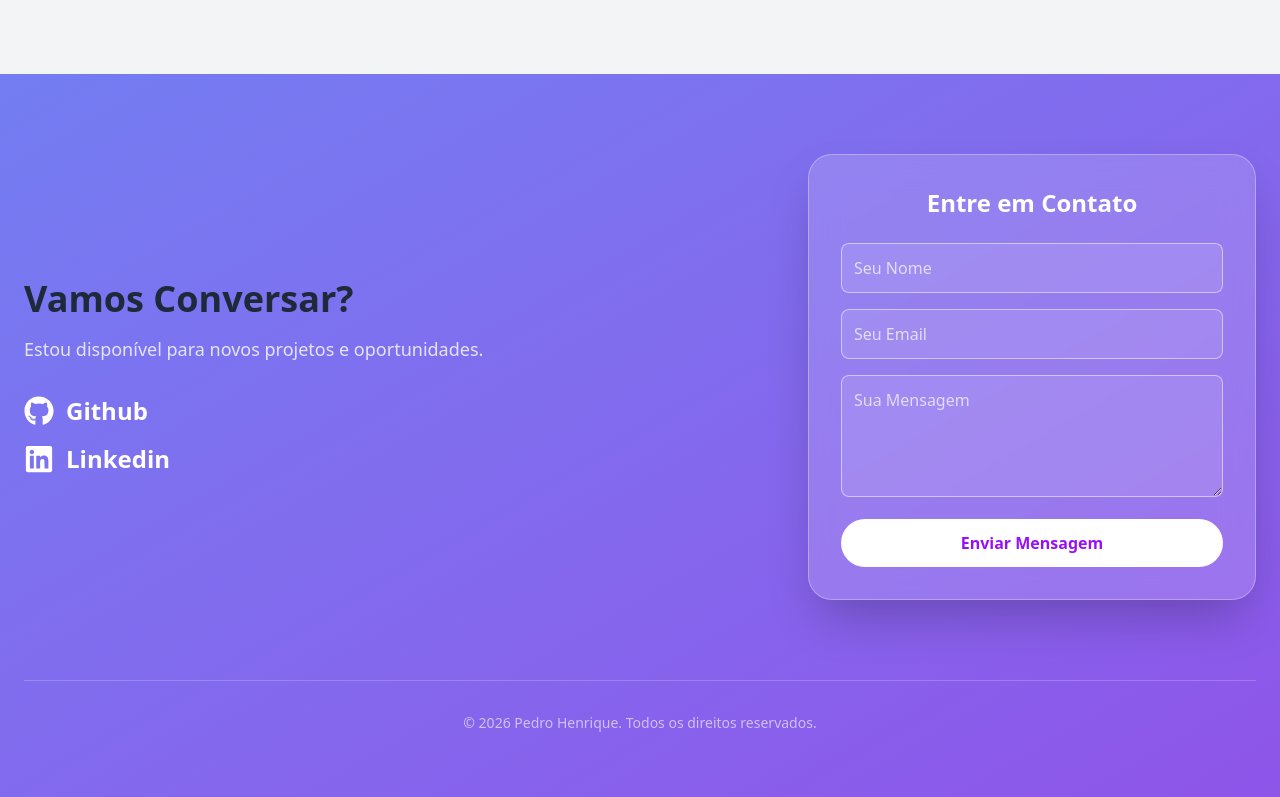
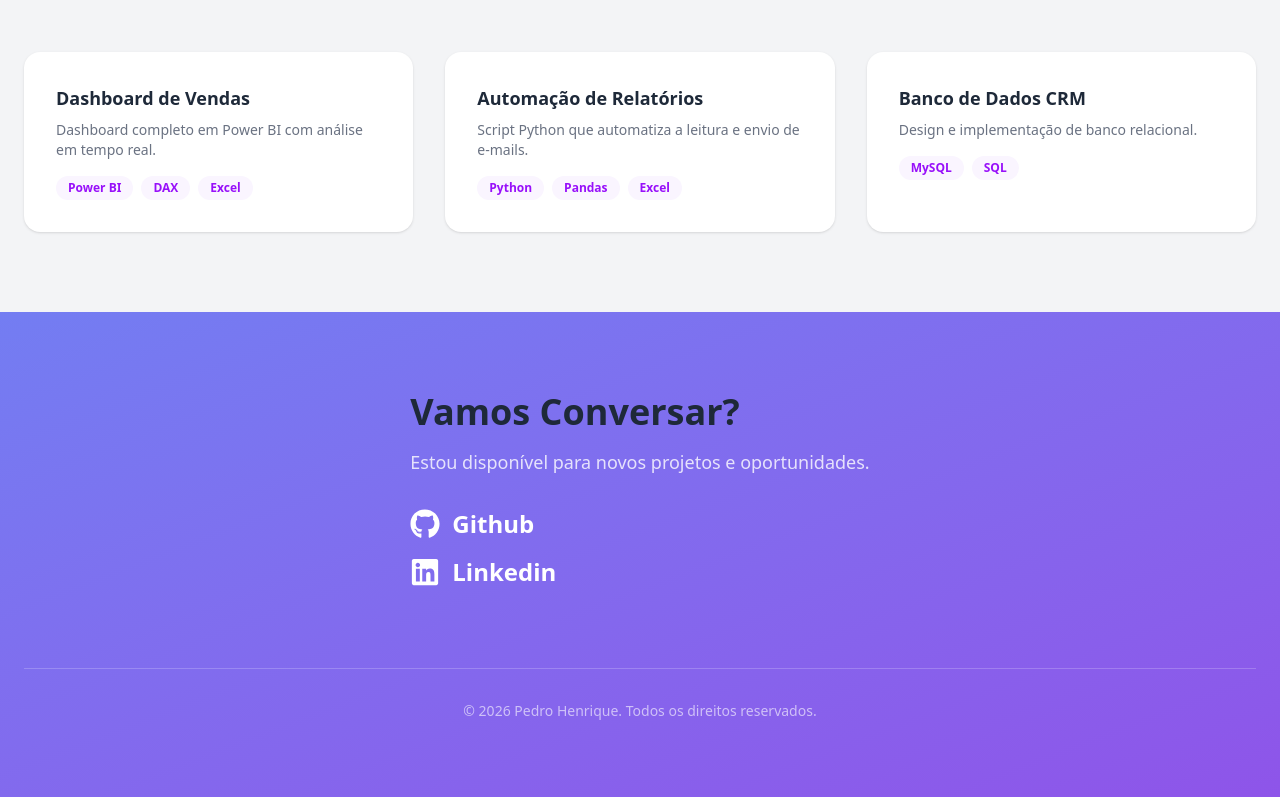
Before and after one commit to ruralZ/Portifolio, a React (Vite) app: page / in a window 1280 px wide. Shown: the part 1557-2354 px from the top of the page. Built offline with nearby package versions, Linux system fonts and the light colour scheme.

Commit message:
Atualiza competências e remove formulário de e-mail

```diff
--- a/package.json
+++ b/package.json
@@ -12,7 +12,6 @@
     "deploy": "gh-pages -d dist"
   },
   "dependencies": {
-    "@emailjs/browser": "^4.4.1",
     "@tailwindcss/cli": "^4.1.18",
     "@tailwindcss/vite": "^4.1.18",
     "react": "^19.2.0",
--- a/src/components/navbar.tsx
+++ b/src/components/navbar.tsx
@@ -1,5 +1,5 @@
 import type React from "react";
-import { useState, type ReactNode } from "react";
+import { useState } from "react";
 
 const navItens = ["Competências", "Projetos", "Contato"];
 const formatAnchor = (item: string) => {
--- a/src/data/skills.ts
+++ b/src/data/skills.ts
@@ -4,5 +4,7 @@ import type { Skill } from "../types";
 export const skills: Skill[] = [
     { title: "Excel Avançado", description: "Domínio completo em fórmulas complexas.", items: ["Fórmulas Avançadas", "Tabelas Dinâmicas", "VBA e Macros"] },
     { title: "Power BI", description: "Criação de dashboards interativos.", items: ["DAX", "Power Query", "Modelagem"] },
-    { title: "MySQL", description: "Design e gerenciamento de bancos.", items: ["Queries Otimizadas", "Administração", "Modelagem"] }
+    { title: "PostgreSQL", description: "Design e gerenciamento de bancos relacionais.", items: ["Consultas Otimizadas", "Administração", "Modelagem"] },
+    { title: "Google Sheets", description: "Planilhas colaborativas e automação de dados.", items: ["Fórmulas", "Tabelas Dinâmicas", "Apps Script"] },
+    { title: "Python", description: "Automação e análise de dados.", items: ["Pandas", "Scripts", "Integrações"] }
 ];
--- a/src/hooks/useContactForm.ts
+++ /dev/null
@@ -1,40 +0,0 @@
-import { useState } from "react";
-import type { ContactFormState } from "../types";
-import { sendEmail } from "../services/emailService";
-
-export const useContactForm = () => {
-  const [formData, setFormData] = useState<ContactFormState>({ name: '', email: '', message: '' });
-  const [showModal, setShowModal] = useState(false);
-  const [isSending, setIsSending] = useState(false);
-
-  const handleChange = (e: React.ChangeEvent<HTMLInputElement | HTMLTextAreaElement>) => {
-    const { name, value } = e.target;
-    setFormData(prev => ({ ...prev, [name]: value }));
-  };
-
-  const handleSubmit = (e: React.FormEvent) => {
-    e.preventDefault();
-    setIsSending(true);
-
-    sendEmail(formData)
-      .then(() => {
-        setIsSending(false);
-        setShowModal(true);
-        setFormData({ name: '', email: '', message: '' });
-      })
-      .catch((err) => {
-        console.error('Erro ao enviar email:', err);
-        setIsSending(false);
-        alert('Ocorreu um erro ao enviar a mensagem. Por favor, tente novamente.');
-      });
-  };
-
-  return {
-    formData,
-    handleChange,
-    handleSubmit,
-    showModal,
-    setShowModal,
-    isSending
-  };
-};
--- a/src/pages/Portfolio.tsx
+++ b/src/pages/Portfolio.tsx
@@ -1,21 +1,11 @@
 import { skills } from "../data/skills";
 import { projects } from "../data/projects";
-import { useContactForm } from "../hooks/useContactForm";
 import { SkillCard } from "../components/skillCard";
 import { ProjectCard } from "../components/projectCard";
 import { FaGithub, FaLinkedin } from "react-icons/fa";
 import { Navbar } from "../components/navbar";
 
 export default function Portfolio() {
-  const {
-    formData,
-    handleChange,
-    handleSubmit,
-    showModal,
-    setShowModal,
-    isSending,
-  } = useContactForm();
-
   return (
     <main>
       <div className="font-sans bg-gray-50 text-gray-800">
@@ -32,7 +22,7 @@ export default function Portfolio() {
                 <span className="text-yellow-300">Dados</span>
               </h1>
               <p className="text-xl opacity-90">
-                Excel | Power BI | MySQL | Automação com Python
+                Excel | Power BI | PostgreSQL | Python
               </p>
               <p className="opacity-80">
                 Transformo dados em insights valiosos e crio soluções
@@ -94,7 +84,7 @@ export default function Portfolio() {
           className="py-20 bg-gradient-to-br from-[#737DF2] to-[#8E54E9]"
         >
           <div className="container mx-auto px-6">
-            <div className="grid md:grid-cols-2 gap-12 items-center">
+            <div className="flex justify-center">
               {/* Agrupamos tudo isso numa div só para o Grid entender que isso é UMA coisa */}
               <div className="text-white text-center md:text-left">
                 <h2 className="text-gray-800 text-4xl font-bold mb-4">
@@ -125,96 +115,13 @@ export default function Portfolio() {
                   </a>
                 </div>
               </div>
-              <div className="flex justify-center md:justify-end">
-                {/* max-w-md = Garante que o formulário não fique esticado demais */}
-                <div className="w-full max-w-md bg-white/15 backdrop-blur-lg border border-white/30 rounded-3xl p-8 shadow-2xl">
-                  <h4 className="text-2xl text-white text-center font-bold mb-6">
-                    Entre em Contato
-                  </h4>
-
-                  <form onSubmit={handleSubmit} className="space-y-4">
-                    <div>
-                      <input
-                        type="text"
-                        name="name"
-                        required
-                        placeholder="Seu Nome"
-                        value={formData.name}
-                        onChange={handleChange}
-                        className="w-full bg-white/10 border border-white/50 text-white placeholder-white/70 rounded-lg p-3 focus:outline-none focus:bg-white/20 transition"
-                      />
-                    </div>
-                    <div>
-                      <input
-                        type="email"
-                        name="email"
-                        required
-                        placeholder="Seu Email"
-                        value={formData.email}
-                        onChange={handleChange}
-                        className="w-full bg-white/10 border border-white/50 text-white placeholder-white/70 rounded-lg p-3 focus:outline-none focus:bg-white/20 transition"
-                      />
-                    </div>
-                    <div>
-                      <textarea
-                        name="message"
-                        required
-                        rows={4}
-                        placeholder="Sua Mensagem"
-                        value={formData.message}
-                        onChange={handleChange}
-                        className="w-full bg-white/10 border border-white/50 text-white placeholder-white/70 rounded-lg p-3 focus:outline-none focus:bg-white/20 transition"
-                      ></textarea>
-                    </div>
-                    <button
-                      type="submit"
-                      disabled={isSending}
-                      className="w-full bg-white text-purple-600 font-bold py-3 rounded-full hover:bg-gray-100 transition disabled:opacity-70"
-                    >
-                      {isSending ? "Enviando..." : "Enviar Mensagem"}
-                    </button>
-                  </form>
-                </div>
-              </div>
             </div>
-            {/* Fim do Grid */}
 
             <footer className="mt-20 pt-8 border-t border-white/20 text-white/60 text-sm text-center">
               © 2026 Pedro Henrique. Todos os direitos reservados.
             </footer>
           </div>
         </section>
-
-        {/* Modal */}
-        {showModal && (
-          <div className="fixed inset-0 z-50 flex items-center justify-center bg-black/40 backdrop-blur-sm p-4 animate-in fade-in duration-300">
-            <div className="bg-white rounded-2xl p-8 max-w-sm w-full text-center shadow-2xl transform scale-100 transition-all">
-              <div className="text-green-500 mb-4 flex justify-center">
-                <svg
-                  xmlns="http://www.w3.org/2000/svg"
-                  width="50"
-                  height="50"
-                  fill="currentColor"
-                  viewBox="0 0 16 16"
-                >
-                  <path d="M16 8A8 8 0 1 1 0 8a8 8 0 0 1 16 0zm-3.97-3.03a.75.75 0 0 0-1.08.022L7.477 9.417 5.384 7.323a.75.75 0 0 0-1.06 1.06L6.97 11.03a.75.75 0 0 0 1.079-.02l3.992-4.99a.75.75 0 0 0-.01-1.05z" />
-                </svg>
-              </div>
-              <h3 className="text-2xl font-bold mb-2 text-gray-800">
-                Mensagem Enviada!
-              </h3>
-              <p className="text-gray-500 mb-6">
-                Obrigado pelo contato. Responderei o mais breve possível.
-              </p>
-              <button
-                onClick={() => setShowModal(false)}
-                className="bg-purple-600 text-white px-6 py-2 rounded-full font-bold hover:bg-purple-700 transition"
-              >
-                Beleza, entendi!
-              </button>
-            </div>
-          </div>
-        )}
       </div>
     </main>
   );
--- a/src/services/emailService.ts
+++ /dev/null
@@ -1,17 +0,0 @@
-import emailjs from '@emailjs/browser';
-import type { ContactFormState } from '../types';
-
-export const sendEmail = (formData: ContactFormState) => {
-
-    const templateParams = {
-        name: formData.name,
-        email: formData.email,
-        message: formData.message,
-    };
-
-    const serviceID = 'service_k0it0b9';
-    const templateID = 'template_h1yapie';
-    const publicKey = 'ZeGsKGfpPJPcIXEAM';
-
-    return emailjs.send(serviceID, templateID, templateParams, publicKey);
-}
--- a/src/types/index.ts
+++ b/src/types/index.ts
@@ -10,9 +10,3 @@ export interface Project {
   description: string;
   tags: string[];
 }
-
-export interface ContactFormState {
-  name: string;
-  email: string;
-  message: string;
-}
```
Also changed, not shown: 1 other file (tests, documents, lock files or other folders).
